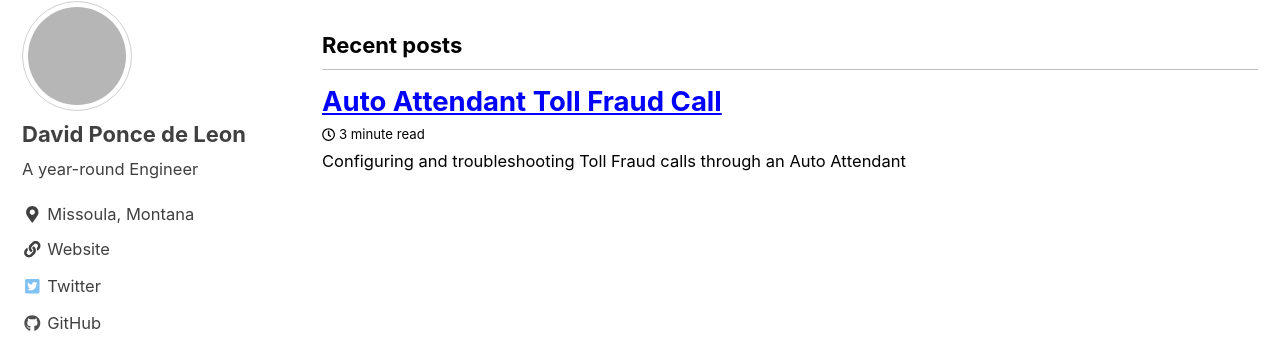
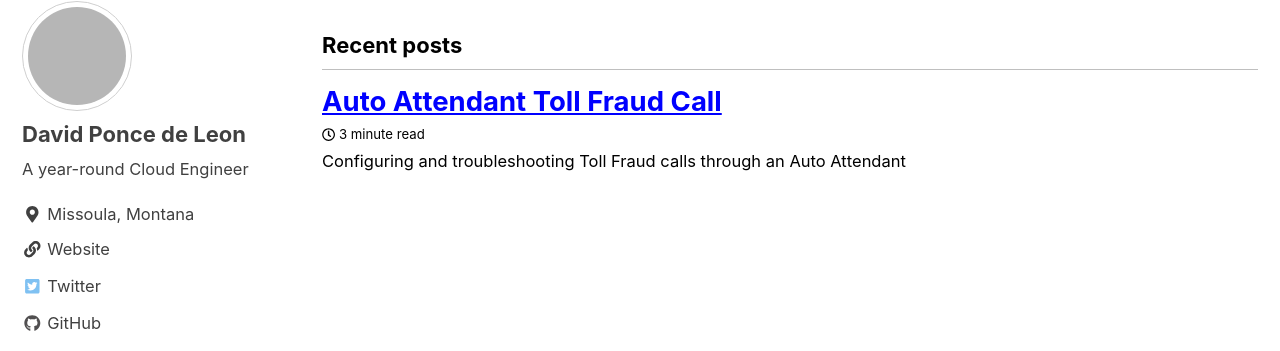
Before and after one commit to Pdleon/pdleon.github.io, a Jekyll site: the page built from index.html, in a window 1280 px wide. Shown: the part 110-461 px from the top of the page. Built offline with Jekyll 4.4.1, drawn with Linux system fonts in a browser that asks for light colours; cached includes are drawn as plain includes; the list of posts is cut into pages by our own code; grey boxes are pictures that could not be loaded.

Commit message:
changed description and subtitle

```diff
--- a/_config.yml
+++ b/_config.yml
@@ -19,7 +19,7 @@ locale                   : "en-US"
 title                    : "Pdleon UCaaS"
 title_separator          : "-"
 name                     : "David Ponce de Leon"
-description              : "Task Completed"
+description              : "Deconstructing Unified Communications and Cloud Computing"
 url                      : "https://pdleon.github.io"
 baseurl                  : # the subpath of your site, e.g. "/blog"
 repository               : # GitHub username/repo-name e.g. "mmistakes/minimal-mistakes"
@@ -108,7 +108,7 @@ analytics:
 author:
   name             : "David Ponce de Leon"
   avatar           : "https://avatars3.githubusercontent.com/u/26256851?s=400&u=2021e53d863043ea6dd733d22c52e4f6ef5233df&v=4"
-  bio              : "A year-round Engineer"
+  bio              : "A year-round Cloud Engineer"
   location         : "Missoula, Montana"
   email            : "uc@pdleon.com"
   links:
```
